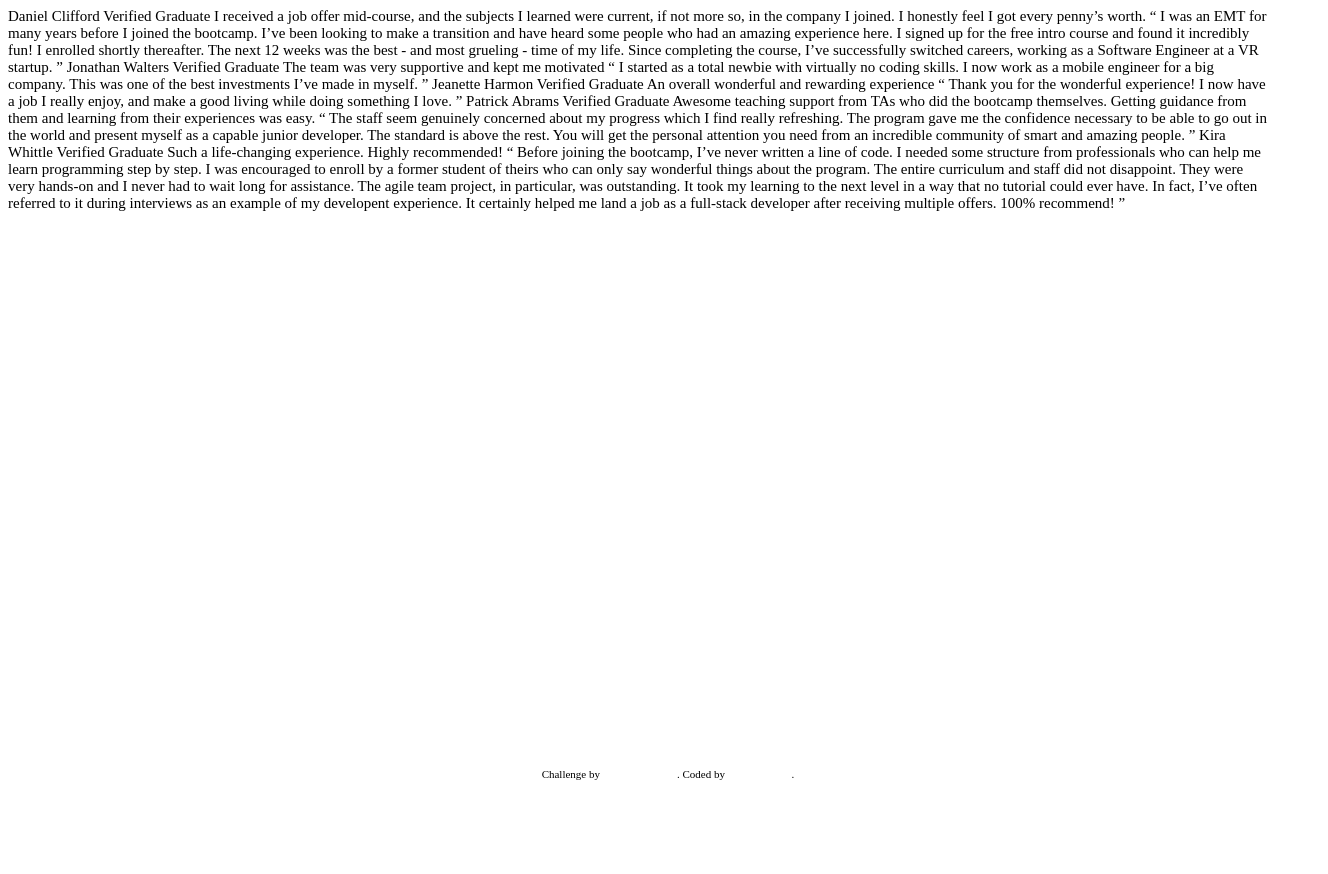
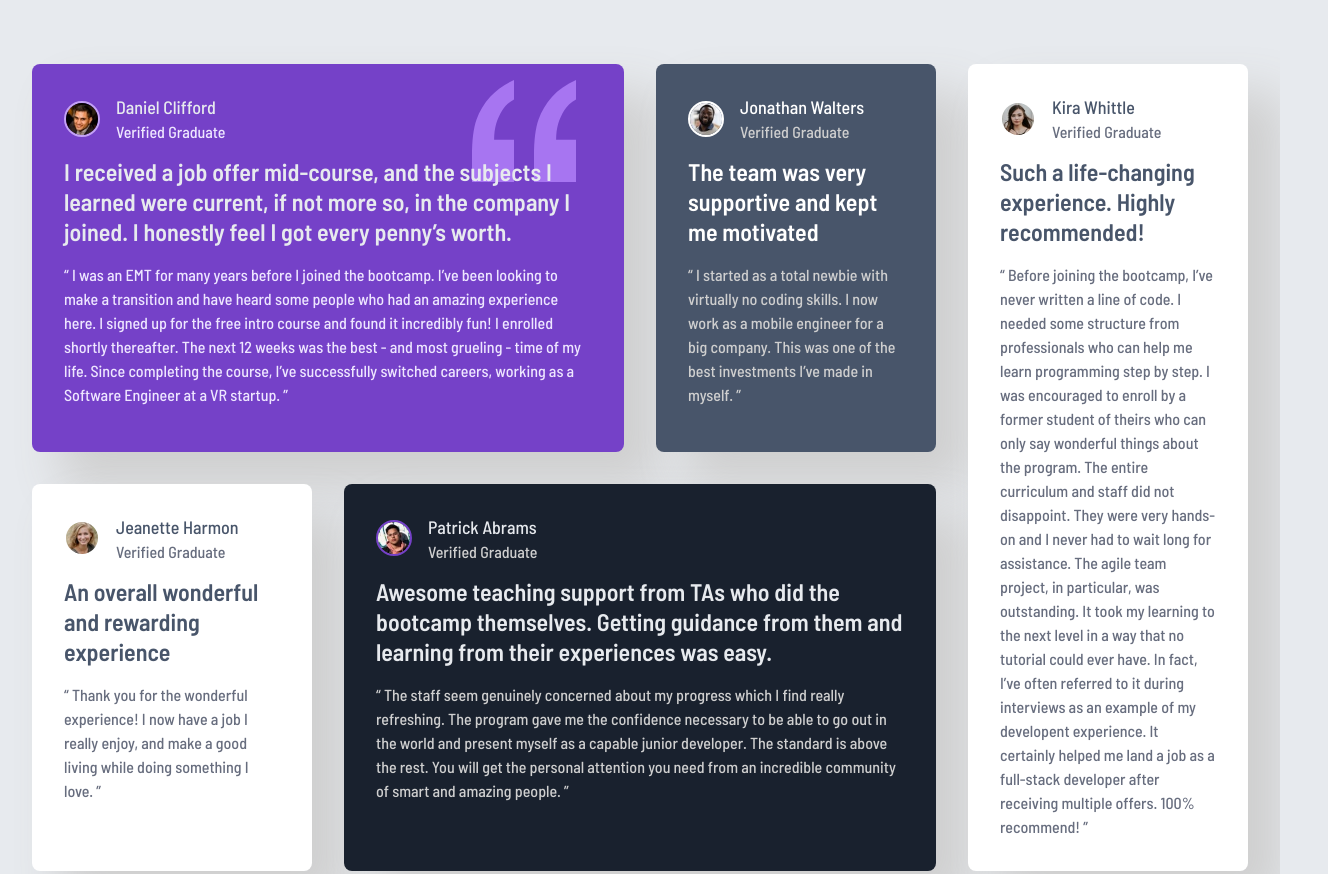
Before and after one commit to manuelstolze/testimonials-grid-section, a plain HTML site: page index.html in a window 1280 px wide. Shown: the top 874 px of the page, 1328 px wide, since content can reach past the window. Before the commit the page ends 800 px from the top, so only its background shows below. Drawn offline with Linux system fonts and the light colour scheme.

Commit message:
chore: implement mobile and desktop solution

```diff
--- a/index.html
+++ b/index.html
@@ -4,6 +4,7 @@
   <meta charset="UTF-8">
   <meta name="viewport" content="width=device-width, initial-scale=1.0"> <!-- displays site properly based on user's device -->
 
+  <link href="https://fonts.googleapis.com/css2?family=Barlow+Semi+Condensed:wght@500;600&display=swap" rel="stylesheet">
   <link rel="icon" type="image/png" sizes="32x32" href="./images/favicon-32x32.png">
   <link rel="stylesheet" href="./src/css/styles.css">
 
@@ -12,50 +13,95 @@
 </head>
 <body>
   <main class="container">
-  Daniel Clifford
+    <div class="card purple text-purple-50" id="card-1">
+
+      <div class="profile">
+
+        <img src="./images/image-daniel.jpg" alt="Daniel Clifford" class="border-purple-300">
+        <div>
+          <h3 class="text-grey-100">Daniel Clifford</h3>
           Verified Graduate
+        </div>
+      </div>
 
+      <h1 class="text-grey-100">
         I received a job offer mid-course, and the subjects I learned were current, if not more so,
         in the company I joined. I honestly feel I got every penny’s worth.
-
+      </h1>
+      <p>
         “ I was an EMT for many years before I joined the bootcamp. I’ve been looking to make a
         transition and have heard some people who had an amazing experience here. I signed up
         for the free intro course and found it incredibly fun! I enrolled shortly thereafter.
         The next 12 weeks was the best - and most grueling - time of my life. Since completing
         the course, I’ve successfully switched careers, working as a Software Engineer at a VR startup. ”
+      </p>
+      <img src="images/bg-pattern-quotation.svg" alt="bg-pattern-quotation" class="quotation">
 
-  Jonathan Walters
+    </div>
+
+    <div class="card grey text-grey-200" id="card-2">
+      <div class="profile">
+        <img src="./images/image-jonathan.jpg" alt="Jonathan Walters">
+        <div>
+          <h3 class="text-white">Jonathan Walters</h3>
           Verified Graduate
-
+        </div>
+      </div>
+      <h1 class="text-white">
         The team was very supportive and kept me motivated
-
+      </h1>
+      <p>
         “ I started as a total newbie with virtually no coding skills. I now work as a mobile engineer
         for a big company. This was one of the best investments I’ve made in myself. ”
-
-  Jeanette Harmon
+      </p>
+    </div>
+    <div class="card white text-grey-400" id="card-3">
+      <div class="profile">
+        <img src="./images/image-jeanette.jpg" alt="Jeanette Harmon">
+        <div>
+          <h3 class="text-grey-500">Jeanette Harmon</h3>
           Verified Graduate
-
+        </div>
+      </div>
+      <h1 class="text-grey-500">
         An overall wonderful and rewarding experience
-
+      </h1>
+      <p>
         “ Thank you for the wonderful experience! I now have a job I really enjoy, and make a good living
         while doing something I love. ”
-
-  Patrick Abrams
+      </p>
+    </div>
+    <div class="card dark-blue text-grey-200" id="card-4">
+      <div class="profile">
+        <img class="border-purple-500" src="./images/image-patrick.jpg" alt="Patrick Abrams">
+        <div>
+          <h3 class="text-grey-100">Patrick Abrams</h3>
           Verified Graduate
-
+        </div>
+      </div>
+      <h1 class="text-grey-100">
         Awesome teaching support from TAs who did the bootcamp themselves. Getting guidance from them and
         learning from their experiences was easy.
-
+      </h1>
+      <p>
         “ The staff seem genuinely concerned about my progress which I find really refreshing. The program
         gave me the confidence necessary to be able to go out in the world and present myself as a capable
         junior developer. The standard is above the rest. You will get the personal attention you need from
         an incredible community of smart and amazing people. ”
-
-  Kira Whittle
+      </p>
+    </div>
+    <div class="card white text-grey-400" id="card-5">
+      <div class="profile">
+        <img src="./images/image-kira.jpg" alt="Kira Whittle">
+        <div>
+          <h3 class="text-grey-500">Kira Whittle</h3>
           Verified Graduate
-
+        </div>
+      </div>
+      <h1 class="text-grey-500">
         Such a life-changing experience. Highly recommended!
-
+      </h1>
+      <p>
         “ Before joining the bootcamp, I’ve never written a line of code. I needed some structure from
         professionals who can help me learn programming step by step. I was encouraged to enroll by a former
         student of theirs who can only say wonderful things about the program. The entire curriculum and staff
@@ -64,6 +110,8 @@
         could ever have. In fact, I’ve often referred to it during interviews as an example of my developent
         experience. It certainly helped me land a job as a full-stack developer after receiving multiple offers.
         100% recommend! ”
+      </p>
+    </div>
   </main>
   <footer class="attribution">
     Challenge by <a href="https://www.frontendmentor.io?ref=challenge" target="_blank">Frontend Mentor</a>.
--- a/src/css/color.css
+++ b/src/css/color.css
@@ -1,4 +1,31 @@
 :root {
     /* Primary */
+    --purple-50: hsl(260, 100%, 95%);
+    --purple-300: hsl(264, 82%, 80%);
+    --purple-500: hsl(263, 55%, 52%);
 
+    /* Neutral */
+    --white: hsl(0, 0%, 100%);
+    --grey-100: hsl(214, 17%, 92%);
+    --grey-200: hsl(0, 0%, 81%);
+    --grey-400: hsl(224, 10%, 45%);
+    --grey-500: hsl(217, 19%, 35%);
+    --dark-blue: hsl(219, 29%, 14%);
+    --black: hsl(0, 0%, 7%);
 }
+
+.white { background-color: var(--white); }
+.grey { background-color: var(--grey-500); }
+.dark-blue { background-color: var(--dark-blue); }
+.black { background-color: var(--black);}
+.purple { background-color: var(--purple-500); }
+
+.text-purple-50 { color: var(--purple-50); }
+.text-white { color: var(--white); }
+.text-grey-100 { color: var(--grey-100); }
+.text-grey-200 { color: var(--grey-200); }
+.text-grey-400 { color: var(--grey-400); }
+.text-grey-500 { color: var(--grey-500); }
+
+.border-purple-300 { border-color: var(--purple-300)!important; }
+.border-purple-500 { border-color: var(--purple-500)!important; }
--- a/src/css/components.css
+++ b/src/css/components.css
@@ -1,2 +1,31 @@
-main {
+body {
+
+    .container {
+        display: grid;
+        margin: 4rem 24px;
+        flex-direction: column;
+        justify-content: center;
+        align-items: center;
+
+        gap: 2rem;
+
+        .card {
+            padding: 2rem;
+            border-radius: 8px;
+            gap: 1rem;
+            display: flex;
+            flex-direction: column;
+            .profile {
+                display: flex;
+                align-items: center;
+                gap: 1rem;
+
+                img {
+                    border-radius: 50%;
+                    border: 2px solid var(--white);
+                    height: 32px;
+                }
+            }
+        }
+    }
 }
--- a/src/css/layout.css
+++ b/src/css/layout.css
@@ -1,14 +1,89 @@
 body {
-    .attribution { font-size: 11px; text-align: center; padding: 1.25rem; width: 100%;}
-    .attribution a { color: white; }
+    background-color: var(--grey-100);
+    justify-items: center;
+
+    .container {
+        max-width: 311px;
+    }
+
+    .attribution { font-size: 11px; text-align: center; width: 100%;}
+    .attribution a { color: var(--grey-500); }
+}
+
+.card {
+    .quotation {
+        display: none;
+    }
 }
 
 header {}
 
 @media (min-width: 577px) {
-    .attribution { font-size: 11px; text-align: center; padding-bottom: 1rem; width: 100%; position: absolute; bottom: 0;}
-    /*.attribution a { color: var(--attribution); }*/
+    body {
+        justify-items: center;
 
-    main {
+        .container {
+            max-width: 1300px;
+            display: grid;
+            grid-template-columns: repeat(4, 1fr);
+            grid-template-rows: repeat(2, 1fr);
+
+            grid-column-gap: 2rem;
+            grid-row-gap: 2rem;
+
+            align-items: stretch;
+
+            .card {
+                padding: 2rem;
+                border-radius: 8px;
+                gap: 1rem;
+
+                box-shadow: 2rem 2rem 3rem 4px var(--grey-200);
+            }
+        }
     }
-}
+
+
+    #card-1 {
+        grid-area: 1 / 1 / 2 / 3;
+    }
+
+    #card-2 {
+        grid-area: 1 / 3 / 2 / 4;
+    }
+
+    #card-3 {
+        grid-area: 2 / 1 / 3 / 2;
+    }
+
+    #card-4 {
+        grid-area: 2 / 2 / 3 / 4;
+    }
+
+    #card-5 {
+        grid-area: 1 / 4 / 3 / 5;
+    }
+
+
+    .attribution {
+        font-size: 11px;
+        text-align: center;
+        padding-bottom: 1rem;
+        width: 100%;
+        position: relative;
+        bottom: 0;
+    }
+
+
+    .card {
+        position: relative;
+        .quotation {
+            display: unset;
+            position: absolute;
+            /*max-height: 2rem;*/
+            /*max-width: 2rem;*/
+            right: 3rem;
+            top: 1rem;
+        }
+    }
+}s
--- a/src/css/typography.css
+++ b/src/css/typography.css
@@ -1,4 +1,38 @@
 body {
-    /*font-family: 'Poppins', sans-serif;*/
+    font-family: 'Barlow Semi Condensed', sans-serif;
     font-size: 15px;
 }
+
+h3 {
+    font-size: 1rem;
+    margin-bottom: 0.25rem;
+    font-weight: 500;
+    margin-top: 0;
+}
+
+h1 {
+    font-size: 1.25rem;
+    font-weight: 600;
+    margin: 0;
+    line-height: 1.25;
+    z-index: 1;
+}
+
+p {
+    margin: 0;
+    line-height: 1.5;
+}
+
+@media (min-width: 577px) {
+    body {
+        font-size: 16px;
+    }
+
+    h3 {
+        font-size: 1.125rem;
+    }
+
+    h1 {
+        font-size: 1.5rem;
+    }
+}
```
Lines whose indentation alone changed are shown as unchanged.
